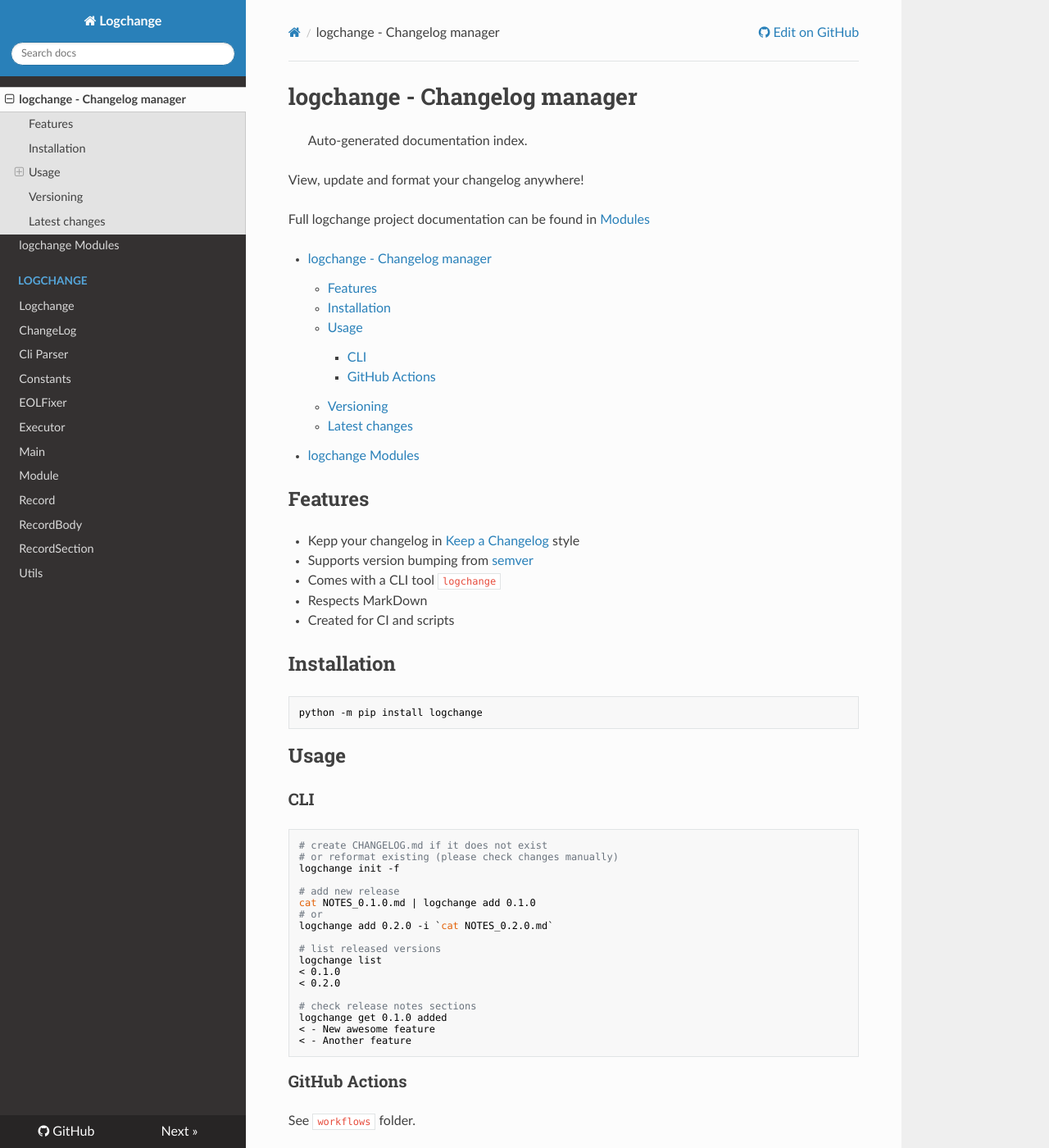
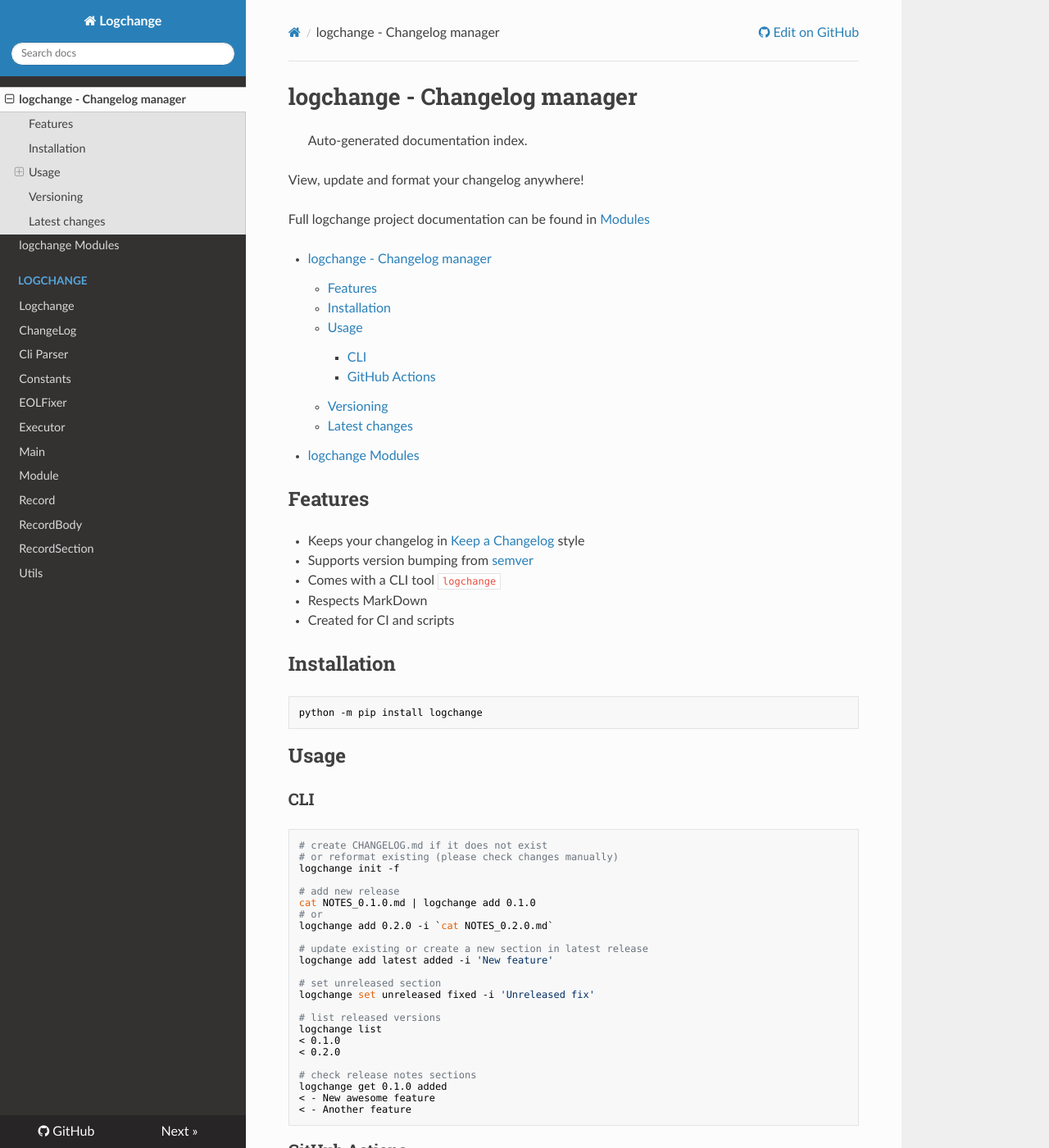
Before and after one commit to altitudenetworks/logchange, an MkDocs documentation site: the page built from docs/README.md, in a window 1280 px wide and 1400 px high. Shown: the whole window at 82% size. Built offline with MkDocs 1.6.1, drawn with Linux system fonts in a browser that asks for light colours; nearby versions of some CDN libraries.

Commit message:
Update docs

```diff
--- a/docs/README.md
+++ b/docs/README.md
@@ -18,7 +18,7 @@
 
 ## Features
 
-- Kepp your changelog in [Keep a Changelog](https://keepachangelog.com/en/1.0.0/) style
+- Keeps your changelog in [Keep a Changelog](https://keepachangelog.com/en/1.0.0/) style
 - Supports version bumping from [semver](https://pypi.org/project/semver/)
 - Comes with a CLI tool `logchange`
 - Respects MarkDown
@@ -44,6 +44,12 @@
 # or
 logchange add 0.2.0 -i `cat NOTES_0.2.0.md`
 
+# update existing or create a new section in latest release
+logchange add latest added -i 'New feature'
+
+# set unreleased section
+logchange set unreleased fixed -i 'Unreleased fix'
+
 # list released versions
 logchange list
 < 0.1.0
```
